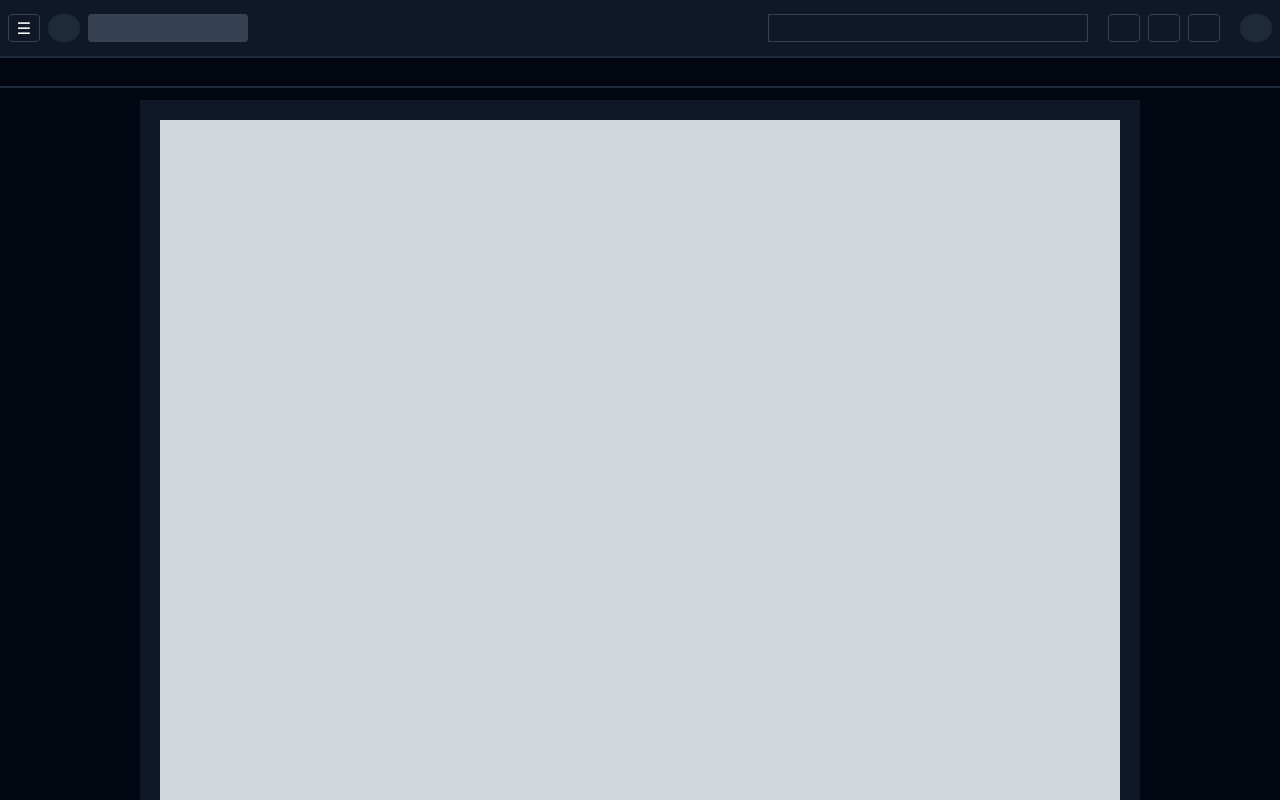
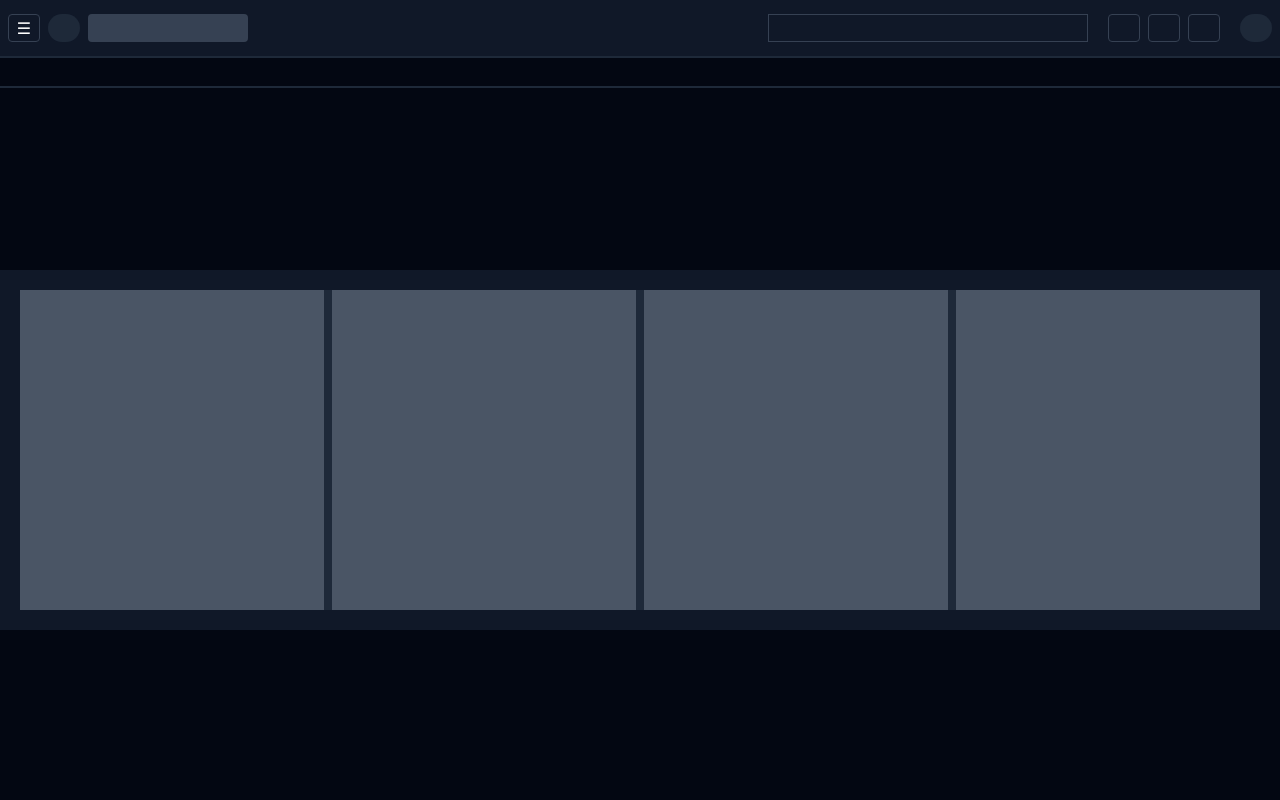
Before and after one commit to Luskahz/Ferramenta-Registro-Ocorrencias, a React (Vite) app: page / in a window 1280 px wide. Built offline with nearby package versions, Linux system fonts and the light colour scheme.

Commit message:
estruturando dashboard

```diff
--- a/src/components/pageElements.jsx
+++ b/src/components/pageElements.jsx
@@ -5,7 +5,7 @@ import UserSideBar from "./userSideBar";
 
 export const Wrapper = ({ children }) => {
   return (
-    <div className="WRAPPER scrollbar-custom mt-25 flex flex-wrap items-center justify-center gap-4 overflow-y-auto bg-gray-900 p-5">
+    <div className="WRAPPER scrollbar-custom mt-25 flex max-w-screen flex-wrap items-center justify-center gap-4 overflow-y-auto bg-gray-900 p-5">
       {children}
     </div>
   );
--- a/src/components/sideMenuBar.jsx
+++ b/src/components/sideMenuBar.jsx
@@ -10,12 +10,15 @@ const SideMenuBar = ({ onClose }) => {
         className="h-screen w-[20rem] bg-gray-800"
         onClick={(e) => e.stopPropagation()}
       >
-        <header className="flex items-center justify-between p-2">
-          <div className="LOGO closeModalButton flex h-[3rem] w-[3rem] items-center justify-center rounded-full border border-gray-500 pb-[3.5px] select-none hover:bg-gray-700">
+        <header className="HEADER flex items-center justify-between p-2">
+          <a
+            href=""
+            className="LOGO closeModalButton flex h-[2rem] w-[2rem] items-center justify-center rounded-full border border-gray-500 pb-[3.5px] select-none hover:bg-gray-700"
+          >
             img
-          </div>
+          </a>
           <button
-            className="closeModalButton flex h-[2rem] w-[2rem] items-center justify-center border border-gray-500 pb-[3.5px] text-gray-50 select-none hover:bg-gray-700"
+            className="CLOSE-MODAL-BUTTON flex h-[2rem] w-[2rem] items-center justify-center rounded-sm pb-[3.5px] text-gray-200 select-none hover:bg-gray-700"
             onClick={onClose}
           >
             &#x2A2F;
--- a/src/pages/dashboard.jsx
+++ b/src/pages/dashboard.jsx
@@ -5,7 +5,12 @@ function Dashboard() {
   return (
     <Background>
       <GlobalElements>
-        <div className="h-[1000rem] w-[60rem] bg-gray-300"></div>
+        <div className="CONTENT grid h-[20rem] w-[85rem] grid-cols-1 gap-2 bg-gray-800 sm:grid-cols-2 md:grid-cols-4">
+          <div className="h-full w-full bg-gray-600"></div>
+          <div className="h-full w-full bg-gray-600"></div>
+          <div className="h-full w-full bg-gray-600"></div>
+          <div className="h-full w-full bg-gray-600"></div>
+        </div>
       </GlobalElements>
     </Background>
   );
```
